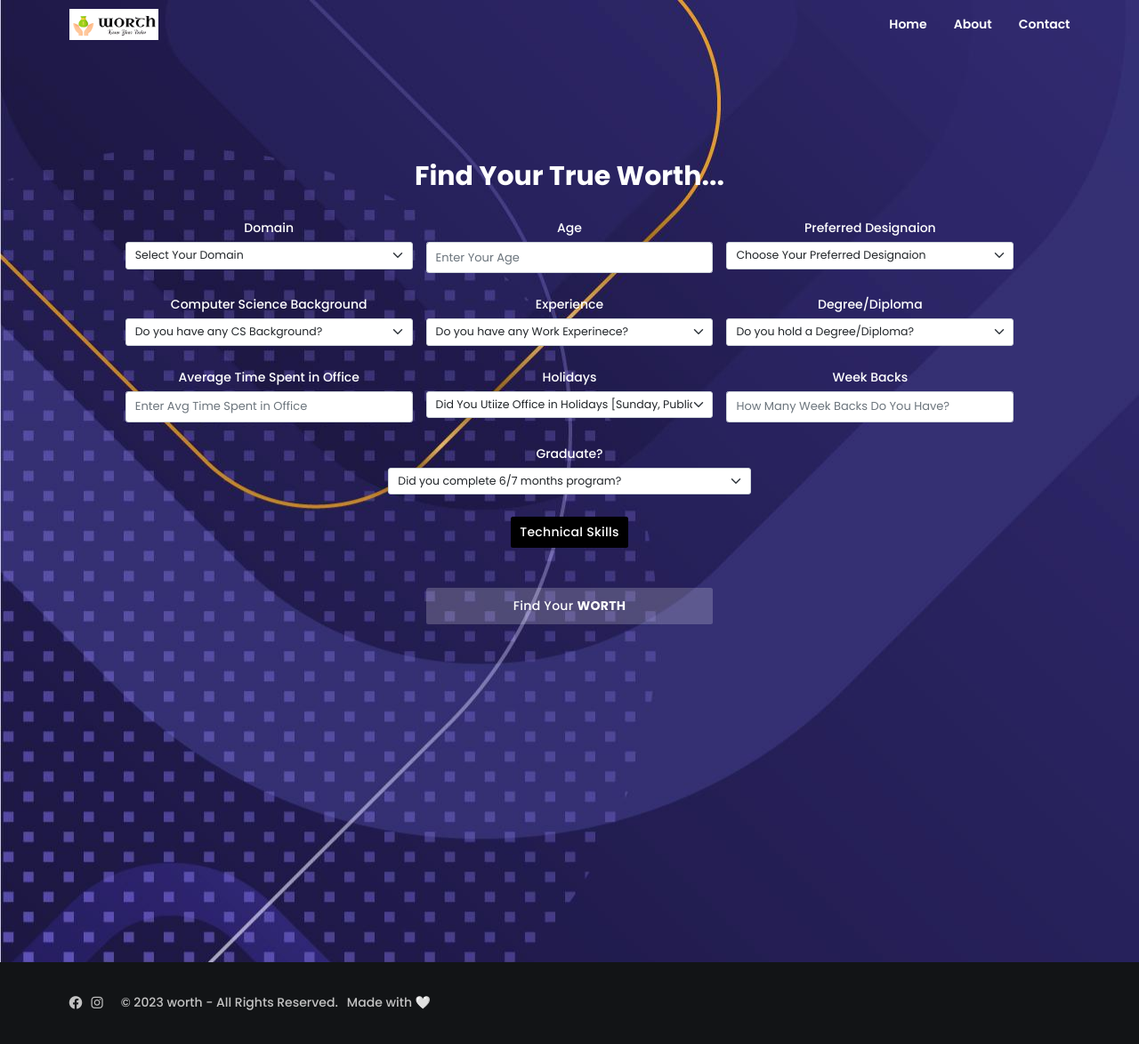
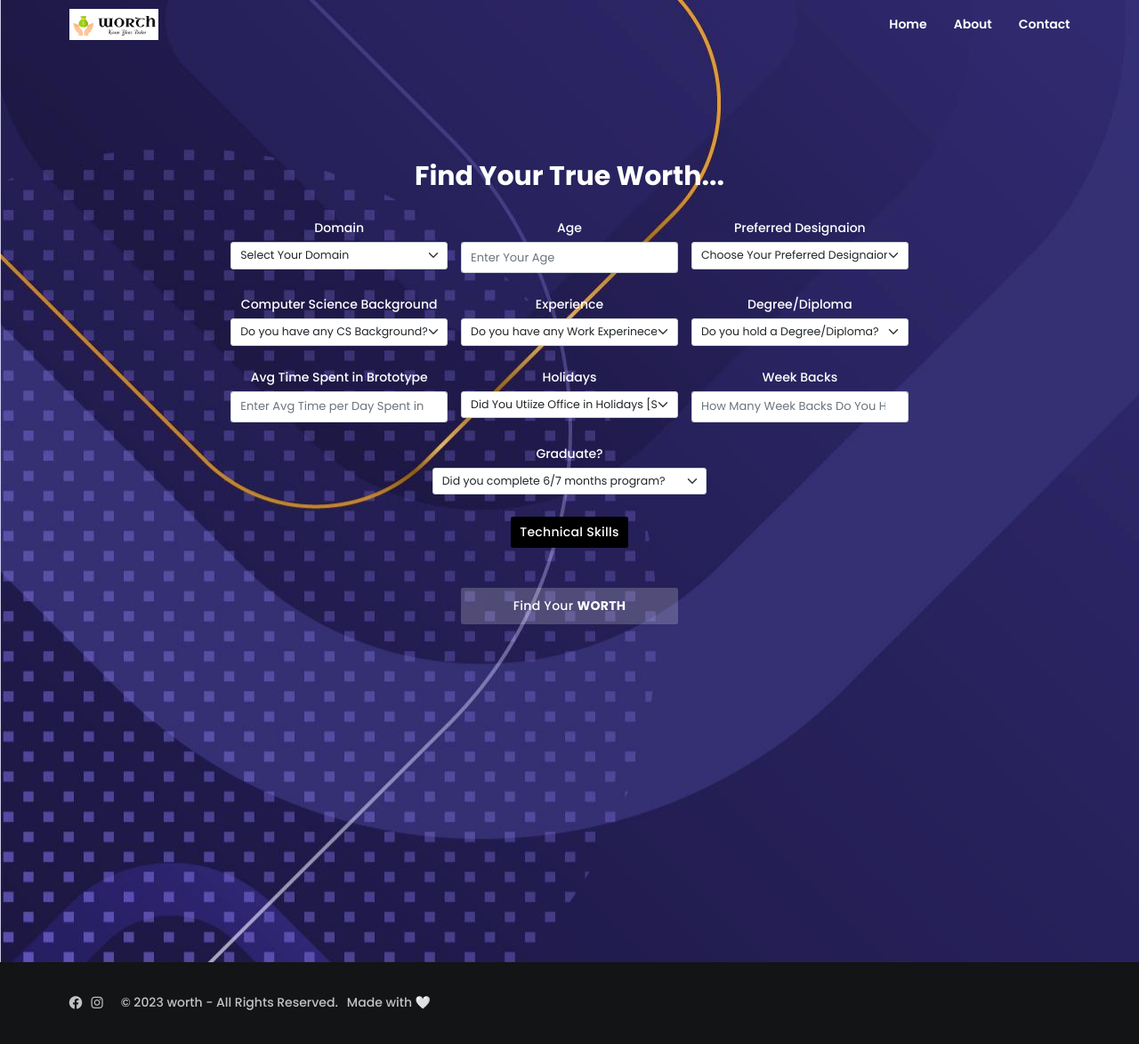
Before and after one commit to mubarakmayyeri/worth, a Django app: page /salary_prediction/ in a window 1280 px wide. Shown: the whole page at 89% size. Run offline with Django 4.2, Linux system fonts and the light colour scheme; parts of the project's set-up code (start-up, migrations or seed data) failed here and were passed over; some libraries are stand-ins or nearby versions.

Commit message:
updation in prediction page

```diff
--- a/templates/prediction.html
+++ b/templates/prediction.html
@@ -61,7 +61,7 @@
                         <div class="mb-4">
                             <label class="form-label">Age</label>
                             <div class="input-group auth-pass-inputgroup">
-                                <input type="number" class="form-control" placeholder="Enter Your Age" name="age" id="age"
+                                <input type="number" class="form-control" min="17" max="40" placeholder="Enter Your Age" name="age" id="age"
                                     required>
                             </div>
                         </div>
@@ -260,10 +260,10 @@
                 <div class="row mb-3">
                     <div class="col">
                         <div class="mb-4">
-                            <label class="form-label">Average Time Spent in Office</label>
+                            <label class="form-label">Avg Time Spent in Brototype</label>
                             <div class="input-group auth-pass-inputgroup">
-                                <input type="number" class="form-control" placeholder="Enter Avg Time Spent in Office"
-                                    name="avg_time" id="avg_time" required>
+                                <input type="number" class="form-control" placeholder="Enter Avg Time per Day Spent in Office"
+                                    name="avg_time" id="avg_time" min="6" max="16" required>
                             </div>
                         </div>
                     </div>
@@ -285,7 +285,7 @@
                             <label class="form-label">Week Backs</label>
                             <div class="input-group auth-pass-inputgroup">
                                 <input type="number" class="form-control" placeholder="How Many Week Backs Do You Have?"
-                                    name="week_back" id="week_back" required>
+                                    name="week_back" min="0" max="10" id="week_back" required>
                             </div>
                         </div>
                     </div>
@@ -364,10 +364,8 @@
 {% block scripts %}
 <script>
     // Array of skills
-    var skills = ['angular', 'api', 'aws', 'bootstrap', 'cnn', 'communication', 'dart', 'django', 'docker', 'express', 'firebase', 'git', 'graphql', 'html', 'hasura', 'javascript', 'jest', 'jwt', 'mongodb', 'mui', 'next', 'node', 'python', 'react', 'redux', 'sql', 'tailwind', 'typescript', 'vim'];
+    var skills = ['angular', 'api', 'aws', 'bootstrap', 'communication', 'cnn', 'django', 'docker', 'express', 'firebase', 'dart', 'git', 'graphql', 'html', 'hasura', 'javascript', 'jest', 'jwt', 'mongodb', 'mui', 'next', 'node', 'python', 'react', 'redux', 'sql', 'tailwind', 'typescript', 'vim'];
 
-    // Sort skills alphabetically
-    skills.sort();
 
     // Function to generate checkboxes
     function generateCheckboxes() {
@@ -380,12 +378,22 @@
             checkbox.type = 'checkbox';
             checkbox.name = 'skills';
             checkbox.value = skills[i];
+
             checkbox.id = 'checkbox' + skills[i];
 
             // Create a new label element
             var label = document.createElement('label');
             label.htmlFor = 'checkbox' + skills[i];
+
+            if (skills[i] == 'cnn'){
+                label.innerHTML = '&nbsp;&nbsp;&nbsp;Deep Learning';
+            }
+            else if (skills[i] == 'dart'){
+                label.innerHTML = '&nbsp;&nbsp;&nbsp;Flutter';
+            }
+            else{
             label.innerHTML = '&nbsp;&nbsp;&nbsp;' + skills[i].charAt(0).toUpperCase() + skills[i].slice(1);
+            }
 
             // Create a new div element for the checkbox and label
             var div = document.createElement('div');
```
